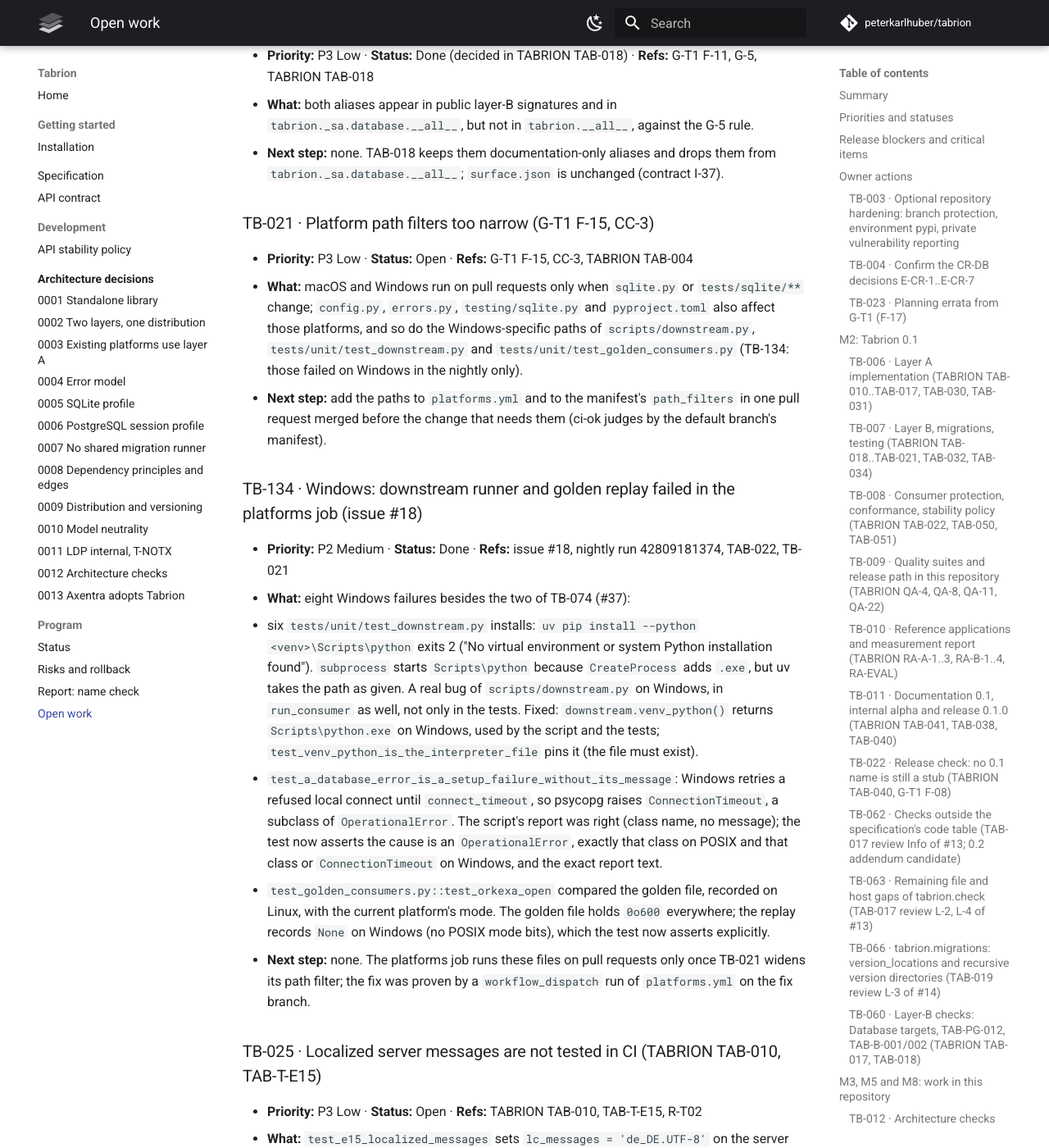
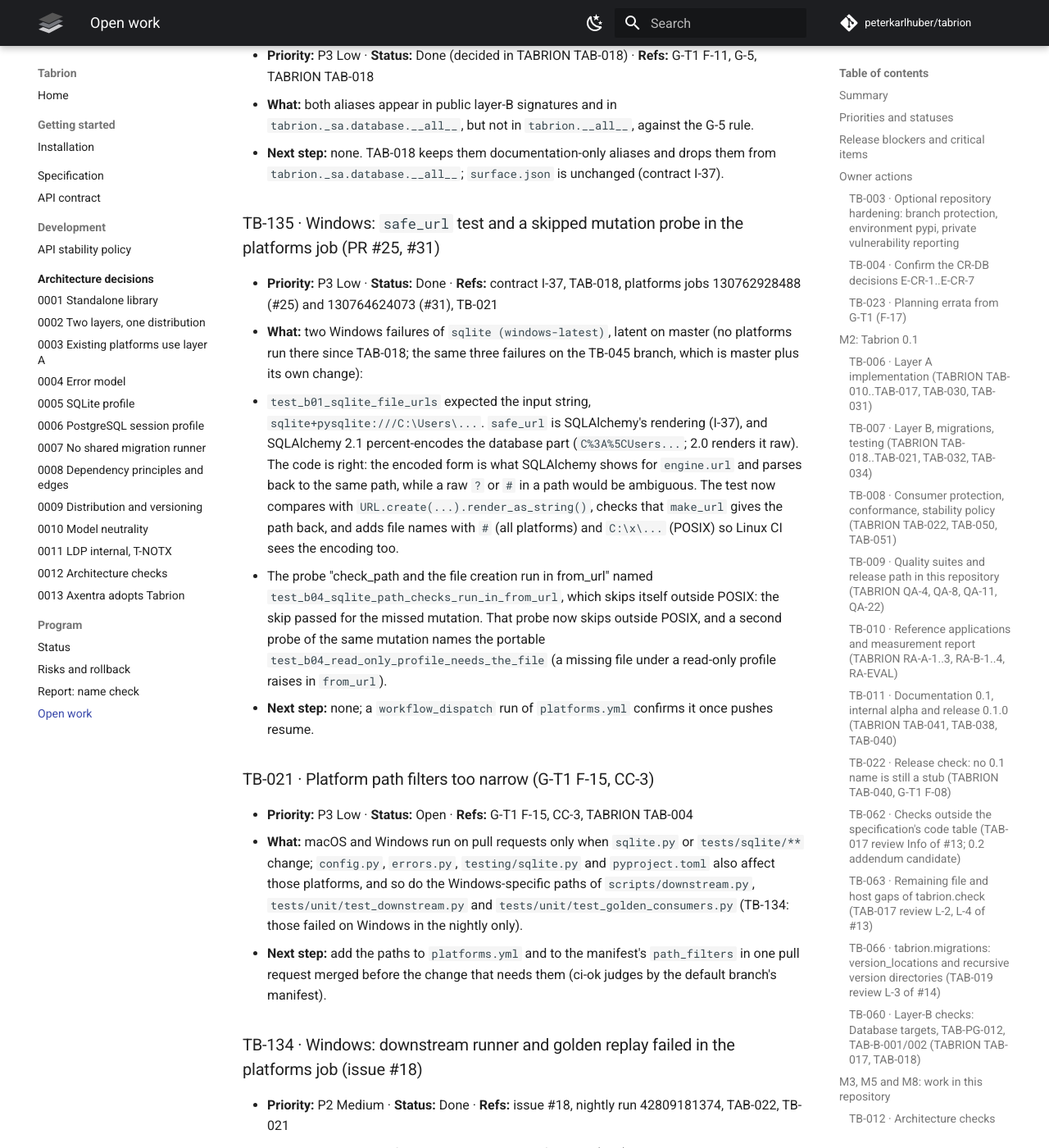
Before and after one commit to peterkarlhuber/tabrion, an MkDocs documentation site: the page built from docs/TODO.md, in a window 1280 px wide and 1400 px high, scrolled down 11998 px. Shown: the whole window at 82% size. Built offline with MkDocs 1.6.1 and Material for MkDocs 9.7.7, drawn with Linux system fonts in a browser that asks for light colours; comment, search, counter and statistics services are not loaded.

Commit message:
Windows platforms job: safe_url test and a skipped layer-B mutation probe
test_b01_sqlite_file_urls expected the input string as safe_url. safe_url is
SQLAlchemy's rendering (contract I-37), and SQLAlchemy 2.1 percent-encodes the
database part, so a Windows path shows as C%3A%5CUsers... (2.0 renders it raw).
The rendering is right: it is what engine.url shows and make_url parses it back
to the same path. The test now compares with URL.create(...).render_as_string(),
checks the round trip, and adds file names with '#' and 'C:\x\...' so Linux CI
sees the encoding too.

The probe for "check_path and the file creation run in from_url" named a test
that skips itself outside POSIX, so on Windows the skip passed for the missed
mutation. It now skips outside POSIX, and a second probe of the same mutation
names the portable test_b04_read_only_profile_needs_the_file.

Latent on master (the TB-045 branch fails the same way); TODO TB-135.

Co-Authored-By: Claude Opus 5.5 <noreply@anthropic.com>
Claude-Session: https://claude.ai/code/session_011tY7TC7Nu5VGro3DJGJcv8

```diff
--- a/docs/TODO.md
+++ b/docs/TODO.md
@@ -373,6 +373,24 @@ required (owner decision of 2026-11-08 11:26Z).
   `tabrion.__all__`, against the G-5 rule.
 - **Next step:** none. TAB-018 keeps them documentation-only aliases and drops them from
   `tabrion._sa.database.__all__`; `surface.json` is unchanged (contract I-37).
+
+### TB-135 · Windows: `safe_url` test and a skipped mutation probe in the platforms job (PR #25, #31)
+
+- **Priority:** P3 Low · **Status:** Done · **Refs:** contract I-37, TAB-018, platforms jobs 130762928488 (#25) and
+  130764624073 (#31), TB-021
+- **What:** two Windows failures of `sqlite (windows-latest)`, latent on master (no platforms run there since
+  TAB-018; the same three failures on the TB-045 branch, which is master plus its own change):
+  - `test_b01_sqlite_file_urls` expected the input string, `sqlite+pysqlite:///C:\Users\...`. `safe_url` is
+    SQLAlchemy's rendering (I-37), and SQLAlchemy 2.1 percent-encodes the database part (`C%3A%5CUsers...`; 2.0
+    renders it raw). The code is right: the encoded form is what SQLAlchemy shows for `engine.url` and parses back
+    to the same path, while a raw `?` or `#` in a path would be ambiguous. The test now compares with
+    `URL.create(...).render_as_string()`, checks that `make_url` gives the path back, and adds file names with `#`
+    (all platforms) and `C:\x\...` (POSIX) so Linux CI sees the encoding too.
+  - The probe "check_path and the file creation run in from_url" named
+    `test_b04_sqlite_path_checks_run_in_from_url`, which skips itself outside POSIX: the skip passed for the missed
+    mutation. That probe now skips outside POSIX, and a second probe of the same mutation names the portable
+    `test_b04_read_only_profile_needs_the_file` (a missing file under a read-only profile raises in `from_url`).
+- **Next step:** none; a `workflow_dispatch` run of `platforms.yml` confirms it once pushes resume.
 
 ### TB-021 · Platform path filters too narrow (G-T1 F-15, CC-3)
 
```
Also changed, not shown: docs/api/contract.md (+1 -1 lines), 2 other files.
